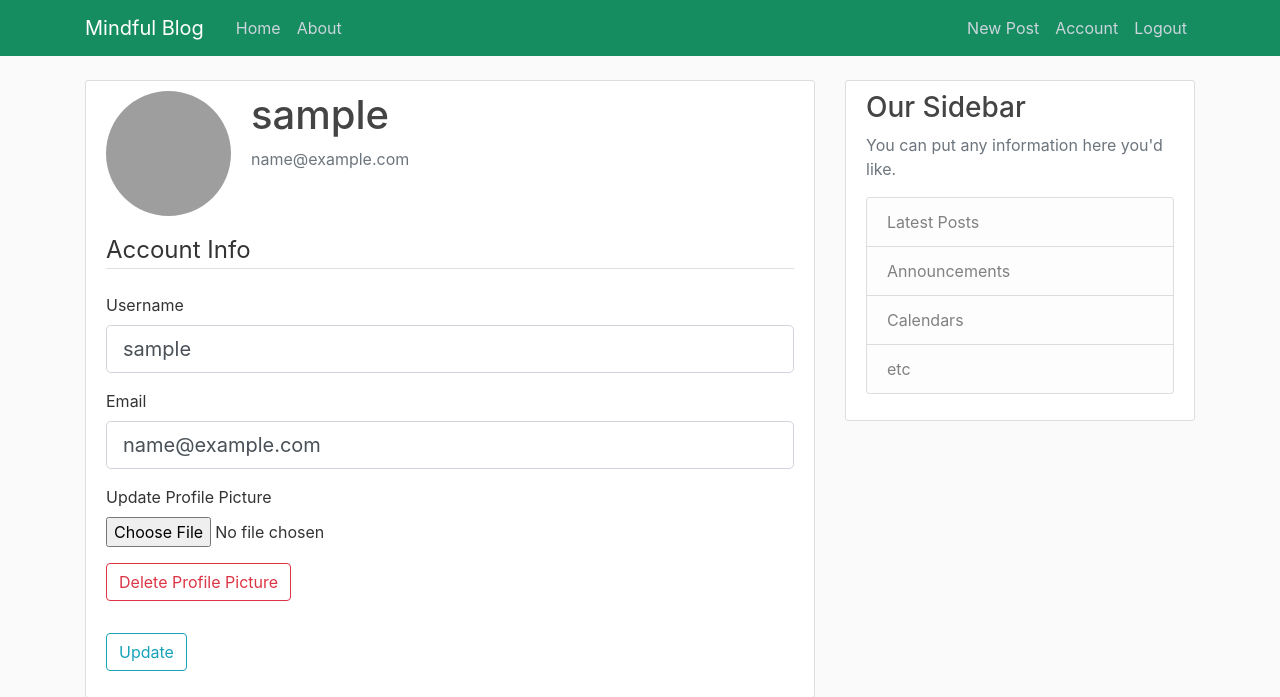
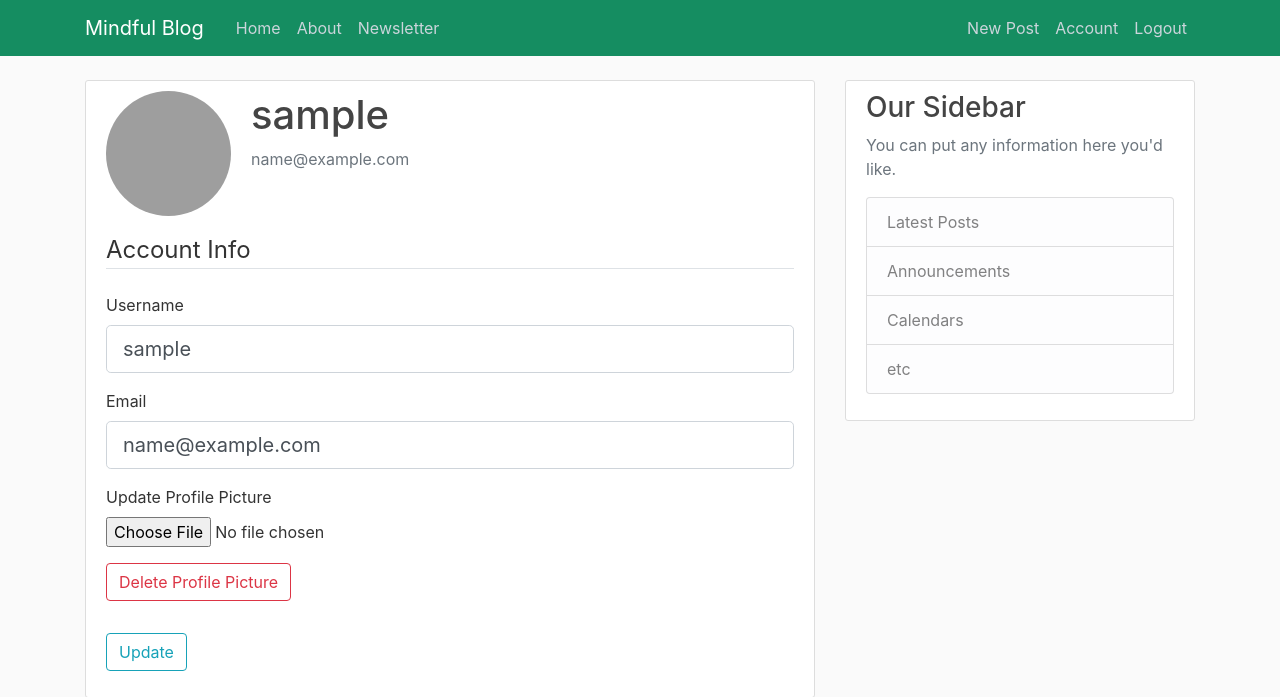
Before and after one commit to ghaefner/Blog, a Flask app: page /account in a window 1280 px wide. Shown: the top 697 px of the page. Run offline with Flask 3, Linux system fonts and the light colour scheme; the visitor is signed in with stand-in values (Sample User, id 1); some libraries are stand-ins or nearby versions; grey boxes are pictures that could not be loaded.

Commit message:
Add newsletter in navigation

```diff
--- a/flaskblog/templates/layout.html
+++ b/flaskblog/templates/layout.html
@@ -28,6 +28,7 @@
             <div class="navbar-nav mr-auto">
               <a class="nav-item nav-link" href="{{ url_for('main.home') }}">Home</a>
               <a class="nav-item nav-link" href="{{ url_for('main.about') }}">About</a>
+              <a class="nav-item nav-link" href="{{ url_for('main.about') }}">Newsletter</a>
             </div>
             <!-- Navbar Right Side -->
             <div class="navbar-nav">
```
